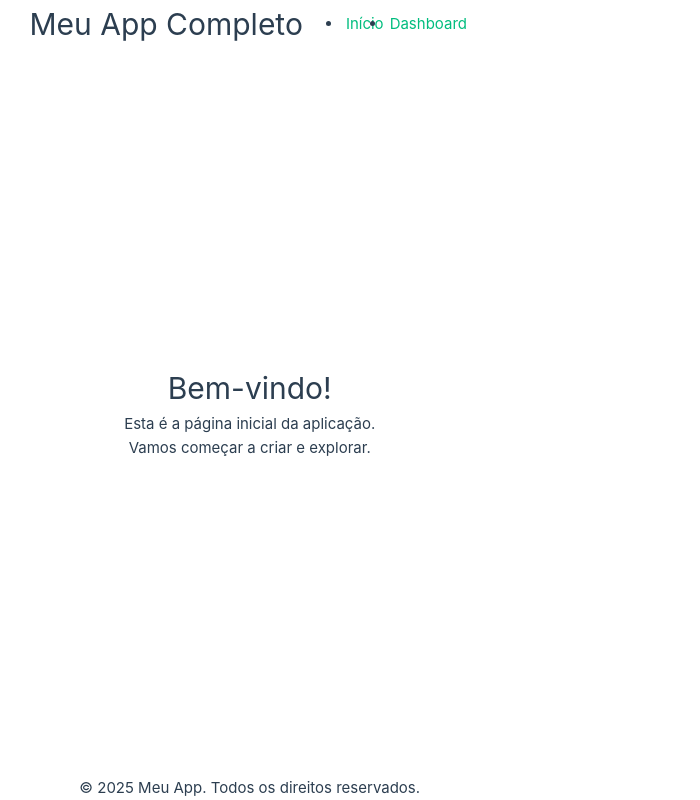
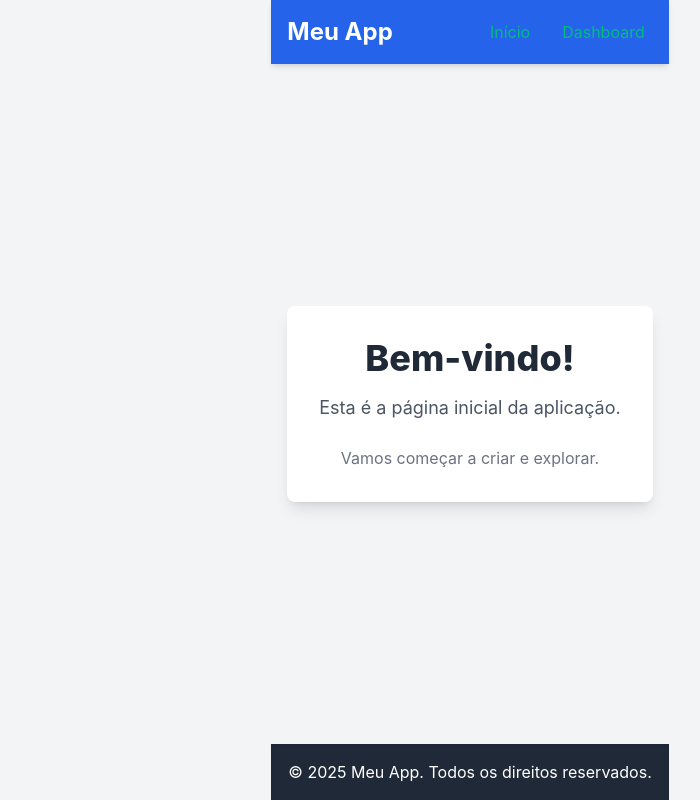
Before and after one commit to rodrigotxt/mxm-desafio, a Vue app in the folder frontend/: page / in a window 1280 px wide. Shown: the whole page, without its empty margins (170-870 px from the left). Built offline with nearby package versions, Linux system fonts and the light colour scheme; the HTML template or start-up script is replaced by a standard one.

Commit message:
corrige versao tailwind

```diff
--- a/frontend/package.json
+++ b/frontend/package.json
@@ -13,11 +13,13 @@
     "format": "prettier --write src/"
   },
   "dependencies": {
+    "@tailwindcss/vite": "^4.1.11",
     "pinia": "^3.0.3",
     "vue": "^3.5.17",
     "vue-router": "^4.5.1"
   },
   "devDependencies": {
+    "@tailwindcss/postcss": "^4.1.11",
     "@tsconfig/node22": "^22.0.2",
     "@types/node": "^22.15.32",
     "@vitejs/plugin-vue": "^4.5.2",
@@ -32,7 +34,7 @@
     "npm-run-all2": "^8.0.4",
     "postcss": "^8.5.6",
     "prettier": "3.5.3",
-    "tailwindcss": "^4.1.11",
+    "tailwindcss": "^3.4.17",
     "typescript": "~5.8.0",
     "vite": "^5.2.8",
     "vite-plugin-vue-devtools": "^7.7.7",
--- a/frontend/src/App.vue
+++ b/frontend/src/App.vue
@@ -6,7 +6,7 @@ import { RouterLink, RouterView } from 'vue-router'
   <div class="min-h-screen flex flex-col">
     <header class="bg-blue-600 text-white p-4 shadow-md">
       <div class="container mx-auto flex justify-between items-center">
-        <h1 class="text-2xl font-bold rounded-md">Meu App Completo</h1>
+        <h1 class="text-2xl font-bold rounded-md">Meu App</h1>
         <nav>
           <ul class="flex space-x-4">
             <li>
--- a/frontend/src/assets/main.css
+++ b/frontend/src/assets/main.css
@@ -39,7 +39,9 @@ a,
 
   #app {
     display: grid;
+    /*
     grid-template-columns: 1fr 1fr;
+    */
     padding: 0 2rem;
   }
 }
--- a/frontend/vite.config.ts
+++ b/frontend/vite.config.ts
@@ -4,12 +4,14 @@ import { defineConfig } from 'vite'
 import vue from '@vitejs/plugin-vue'
 import vueJsx from '@vitejs/plugin-vue-jsx'
 import vueDevTools from 'vite-plugin-vue-devtools'
+import tailwindcss from '@tailwindcss/vite'
 
 // https://vite.dev/config/
 export default defineConfig({
   plugins: [
     vue(),
     vueJsx(),
+    tailwindcss(),
     vueDevTools(),
   ],
   resolve: {
```
Also changed, not shown: 1 other file (tests, documents, lock files or other folders).
